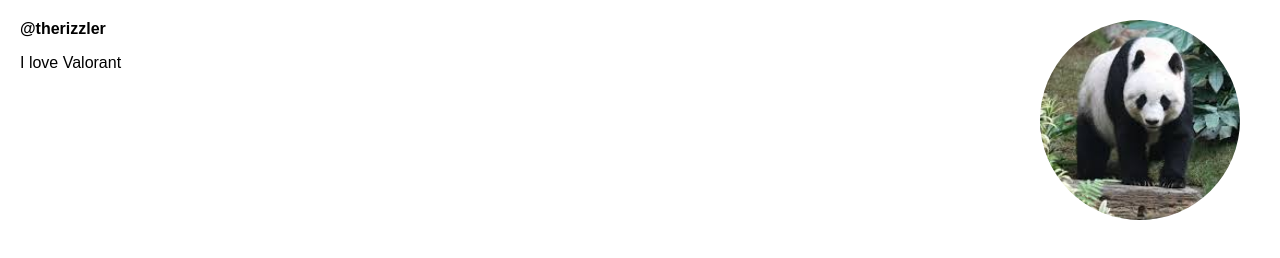
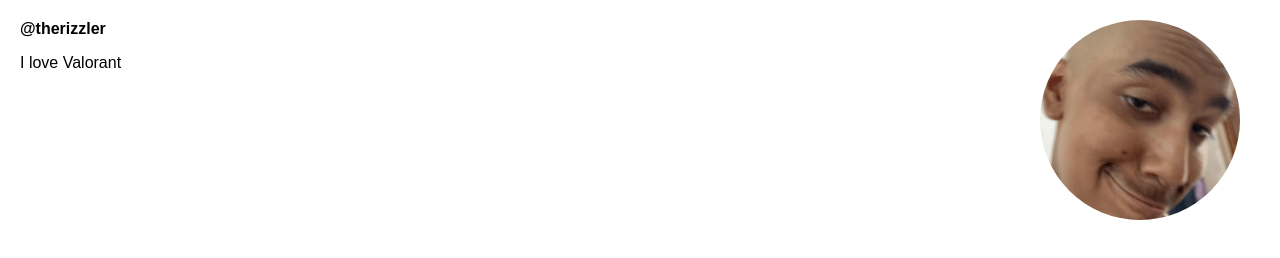
Before and after one commit to IshTan-panda/IshTan-panda.github.io, a plain HTML site: page index.html in a window 1280 px wide. Drawn offline with Linux system fonts and the light colour scheme.

Commit message:
Update index.html

```diff
--- a/index.html
+++ b/index.html
@@ -22,7 +22,7 @@
     </style>
 </head>
 <body>
-    <img src="./images/download.jpeg" alt="Profile picture of @therizzler" /> <!-- More descriptive alt text -->
+    <img src="images/IMG_1951.png" alt="Profile picture of @therizzler" /> <!-- More descriptive alt text -->
     <p class="username">@therizzler</p>
     <p>I love Valorant</p>
     <div style="clear: both;"></div>
```
